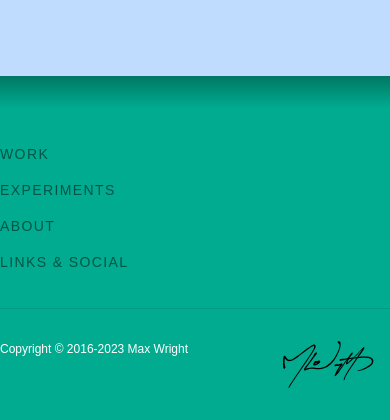
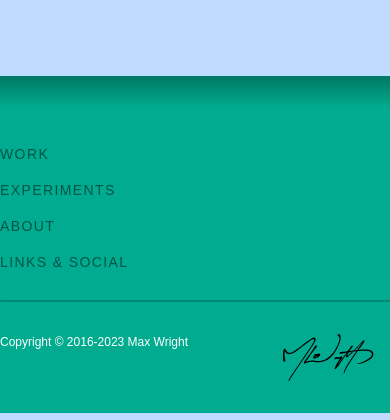
Before and after one commit to blukoi/MaxisWright, a PHP site: page / in a window 390 px wide. Shown: the part 768-1188 px from the top of the page. Run offline with PHP 8.4, Linux system fonts and the light colour scheme; some libraries are stand-ins or nearby versions; some web fonts are replaced.

Commit message:
Added favicon and minor fixes
Added all favicon images and scripts; fixed the method of adding a divider in the footer from using a border style to adding a 2px-tall div to get rounded edges; fixed the hamburger menu icon animation so that hover effect is immediate instead of delayed.

```diff
--- a/customstyles.css
+++ b/customstyles.css
@@ -74,7 +74,9 @@ body {
     transform: rotate(0deg);
     transform-origin: center;
     opacity: 1;
-    transition: all .2s ease-out;
+    transition:
+        transform .2s ease-out,
+        opacity .2s ease-out;
 }
 
 .menu {
@@ -99,8 +101,3 @@ body {
 .menu-btn:checked ~ .menu-icon .hamburgericon .middle2 {
     transform: rotate(45deg);
 }
-
-.menu-btn:checked ~ .menu-icon .navicon:before,
-.menu-btn:checked ~ .menu-icon .navicon:after {
-    top: 0;
-}
--- a/index.html
+++ b/index.html
@@ -8,6 +8,12 @@
     <link rel="stylesheet" href="customstyles.css">
     <link rel="stylesheet" href="https://use.typekit.net/ngx6nxn.css">
     <script src="https://cdn.tailwindcss.com"></script>
+
+    <!-- Favicon Links -->
+    <link rel="apple-touch-icon" sizes="180x180" href="apple-touch-icon.png">
+    <link rel="icon" type="image/png" sizes="32x32" href="favicon-32x32.png">
+    <link rel="icon" type="image/png" sizes="16x16" href="favicon-16x16.png">
+    <link rel="manifest" href="site.webmanifest">
 
     <!-- Extend Tailwind -->
     <script>
@@ -113,8 +119,12 @@
                 <a href="" class="w-fit bg-transparent hover:bg-white text-black/50 hover:text-mint rounded -ml-2 px-2 py-1">Links & Social</a>
             </div>
 
+            <!-- DIVIDER -->
+
+            <div class="w-full h-0.5 bg-black/20 rounded-full mb-8 mt-6"></div>
+
             <!-- COPYRIGHT & LOGO -->
-            <div class="w-full flex flex-row justify-between items-start font-thin py-8 mt-8 border-t border-black/10">
+            <div class="w-full flex flex-row justify-between items-start font-thin pb-8">
                 <p class="text-xs text-white">Copyright © 2016-2023 Max Wright</p>
                 <a href="">
                     <svg
```
Also changed, not shown: android-chrome-192x192.png (added), android-chrome-512x512.png (added), apple-touch-icon.png (added), favicon-16x16.png (added), favicon-32x32.png (added), favicon.ico (added), site.webmanifest (added).
